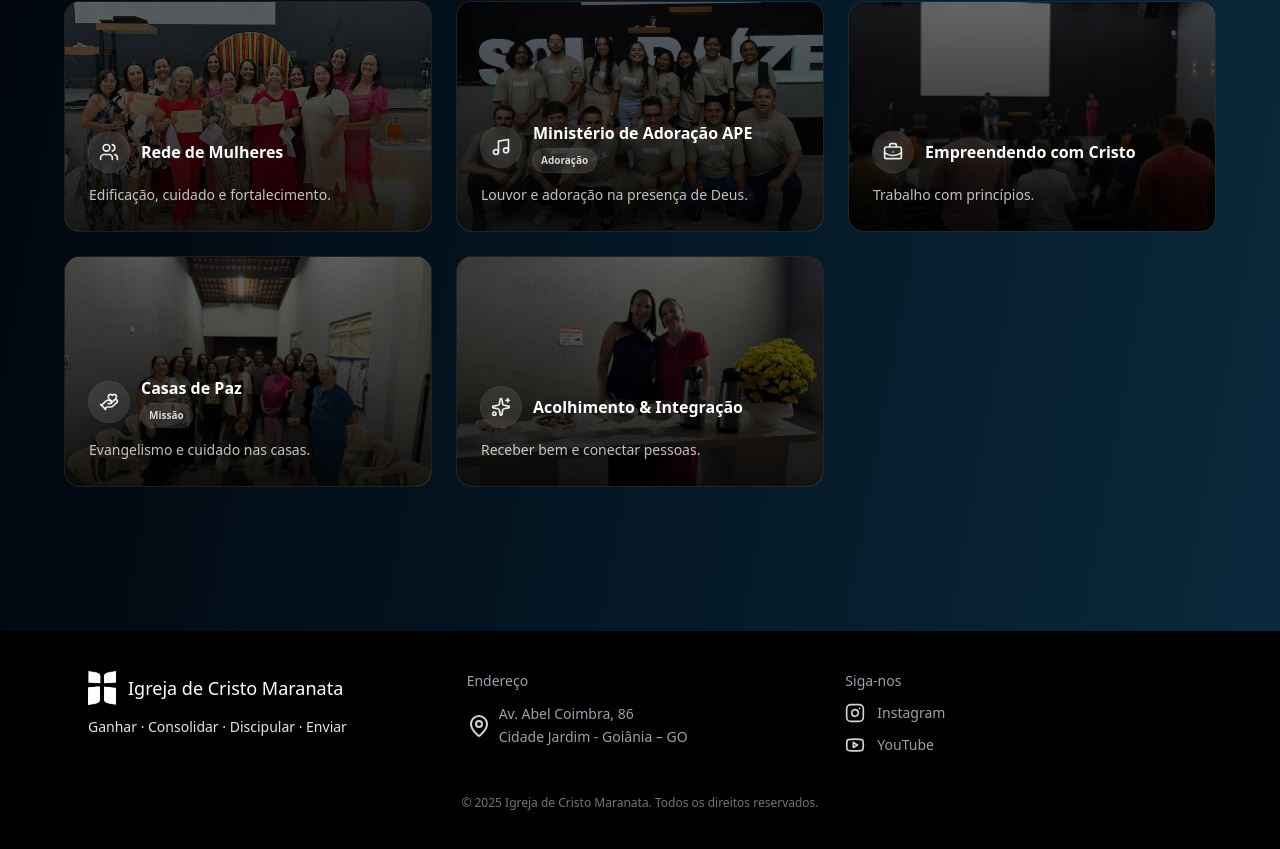
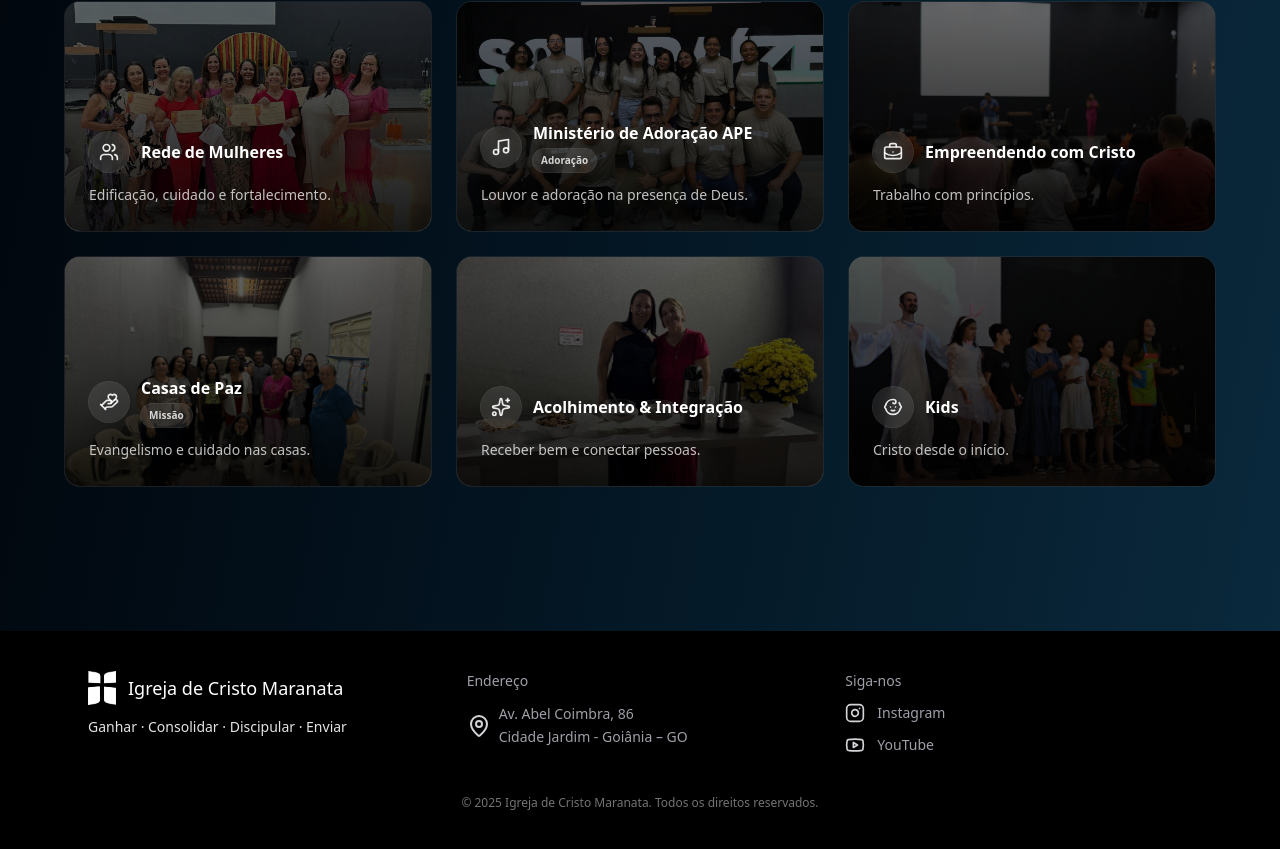
Before and after one commit to esdras-kyo/web-icm, a Next.js app: page /historia in a window 1280 px wide. Shown: the part 6212-7061 px from the top of the page. Built offline with nearby package versions, Linux system fonts and the light colour scheme; no server answers.

Commit message:
add kids ministery

```diff
--- a/src/app/components/MinistriesGrid.tsx
+++ b/src/app/components/MinistriesGrid.tsx
@@ -11,6 +11,7 @@ import {
   BriefcaseBusiness,
   HandHeart,
   Sparkles,
+  Baby,
 } from "lucide-react";
 
 type Ministry = {
@@ -72,6 +73,12 @@ const MINISTRIES: Ministry[] = [
     description: "Receber bem e conectar pessoas.",
     imageSrc: "/images/acolhimento.jpeg",
     icon: <Sparkles className="h-5 w-5" />,
+  },
+  {
+    name: "Kids",
+    description: "Cristo desde o início.",
+    imageSrc: "/images/kids.jpeg",
+    icon:  <Baby className="h-5 w-5" />,
   },
 ];
 
```
Also changed, not shown: public/images/kids.jpeg (added).
